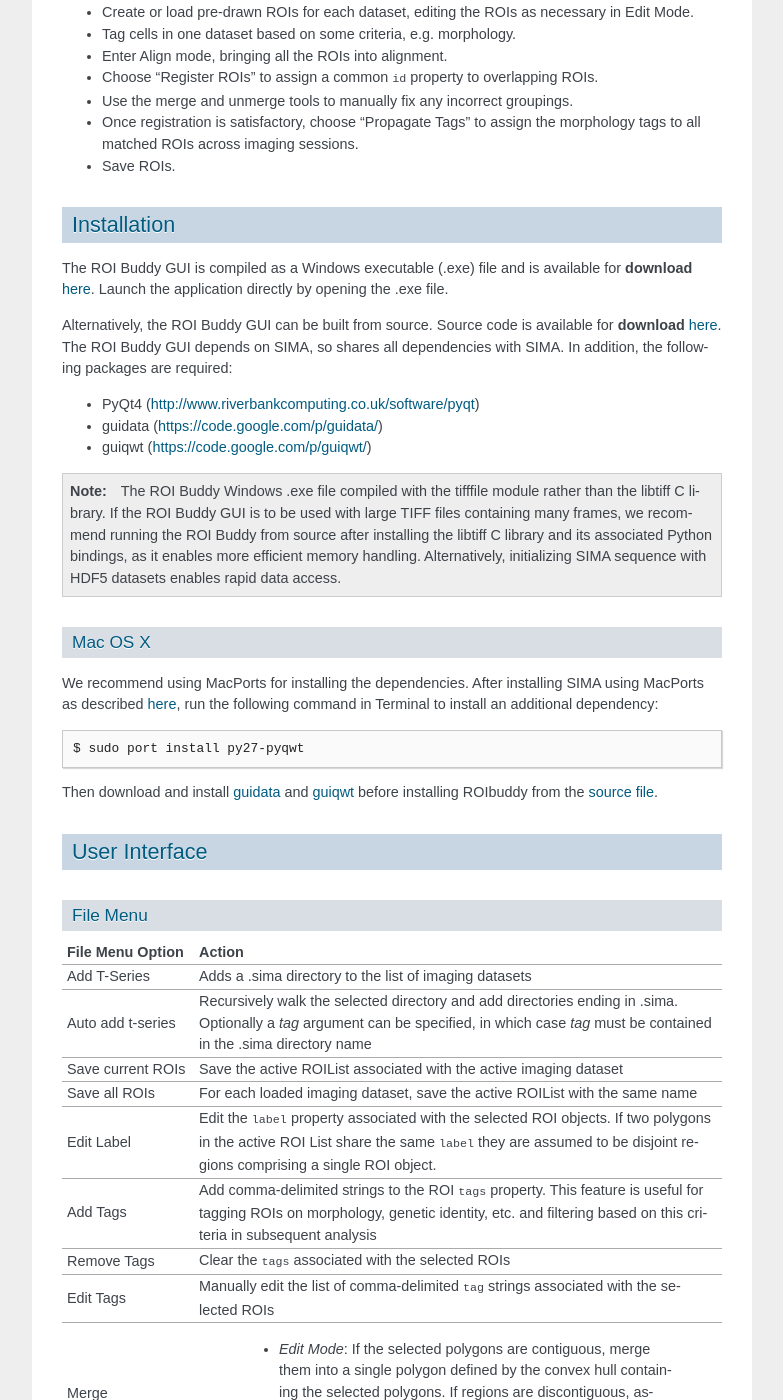
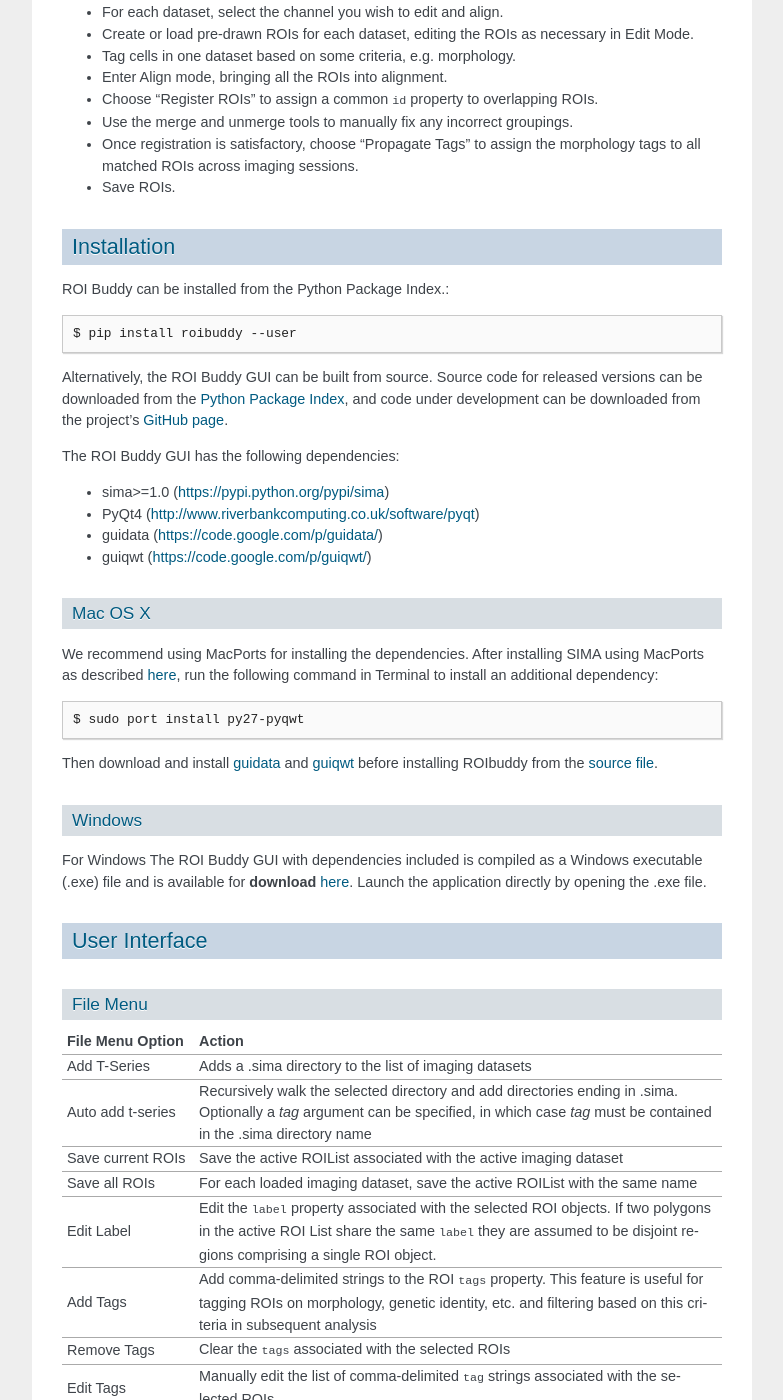
Before and after one commit to losonczylab/sima, a Sphinx documentation site: the page built from doc/source/roi_buddy.rst, in a window 1280 px wide and 1400 px high, scrolled down 1609 px. Shown: the whole window, without its empty margins (198-981 px from the left). Built offline with Sphinx 7.4.7, drawn with Linux system fonts in a browser that asks for light colours.

Commit message:
Updates to ROI Buddy docs.

```diff
--- a/doc/source/roi_buddy.rst
+++ b/doc/source/roi_buddy.rst
@@ -32,27 +32,22 @@
 Installation
 ============
 
-The ROI Buddy GUI is compiled as a Windows executable (.exe) file and is
-available for **download** `here <http://losonczylab.org/ROI_Buddy.zip>`__.
-Launch the application directly by opening the .exe file.
+ROI Buddy can be installed from the Python Package Index.::
 
-Alternatively, the ROI Buddy GUI can be built from source.  Source code is
-available for **download** `here
-<http://losonczylab.org/ROI_Buddy_Source.zip>`__.  The ROI Buddy GUI depends on
-SIMA, so shares all dependencies with SIMA. In addition, the following packages
-are required:
+    $ pip install roibuddy --user
 
+Alternatively, the ROI Buddy GUI can be built from source. Source code for
+released versions can be downloaded from the `Python Package Index
+<https://pypi.python.org/pypi/roibuddy>`__, and code under development can be
+downloaded from the project's `GitHub page
+<https://github.com/losonczylab/roibuddy>`__.
+
+The ROI Buddy GUI has the following dependencies:
+
+* sima>=1.0 (https://pypi.python.org/pypi/sima)
 * PyQt4 (http://www.riverbankcomputing.co.uk/software/pyqt)
 * guidata (https://code.google.com/p/guidata/)
 * guiqwt (https://code.google.com/p/guiqwt/)
-
-.. note::
-    The ROI Buddy Windows .exe file compiled with the tifffile module rather
-    than the libtiff C library.  If the ROI Buddy GUI is to be used with large
-    TIFF files containing many frames, we recommend running the ROI Buddy from
-    source after installing the libtiff C library and its associated Python
-    bindings, as it enables more efficient memory handling.  Alternatively,
-    initializing SIMA sequence with HDF5 datasets enables rapid data access.
 
 Mac OS X
 --------
@@ -65,6 +60,13 @@
 Then download and install `guidata <https://code.google.com/p/guidata/>`__ and
 `guiqwt <https://code.google.com/p/guiqwt/>`__ before installing ROIbuddy from
 the `source file <http://losonczylab.org/ROI_Buddy_Source.zip>`__.
+
+Windows
+-------
+For Windows The ROI Buddy GUI with dependencies included is compiled as a
+Windows executable (.exe) file and is available for **download** `here
+<http://losonczylab.org/ROI_Buddy.zip>`__.  Launch the application directly by
+opening the .exe file.
 
 
 User Interface
@@ -120,8 +122,6 @@
     :widths: 1, 4
 
 
-
-
 Keyboard shortcuts
 ==================
 
```
